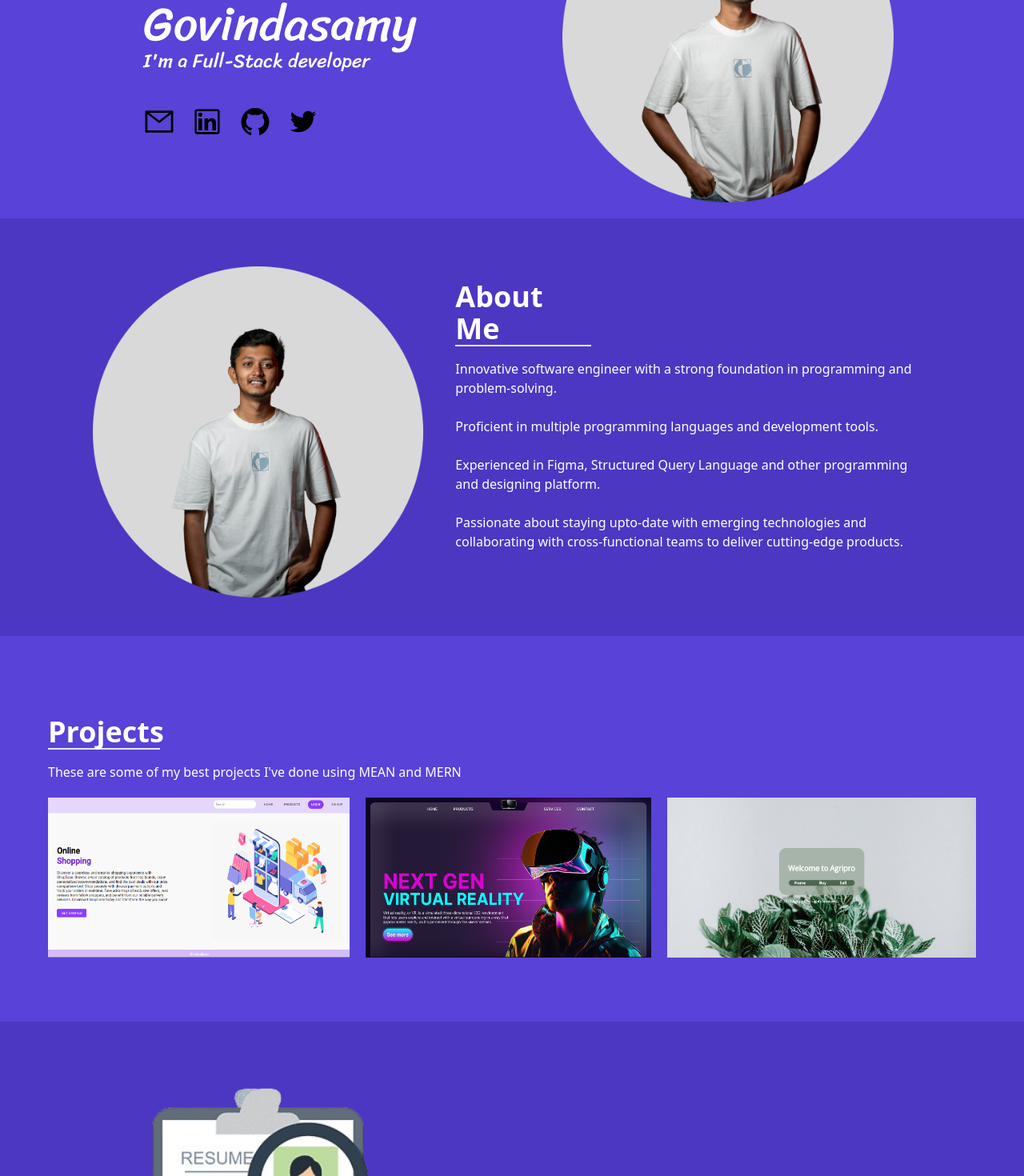
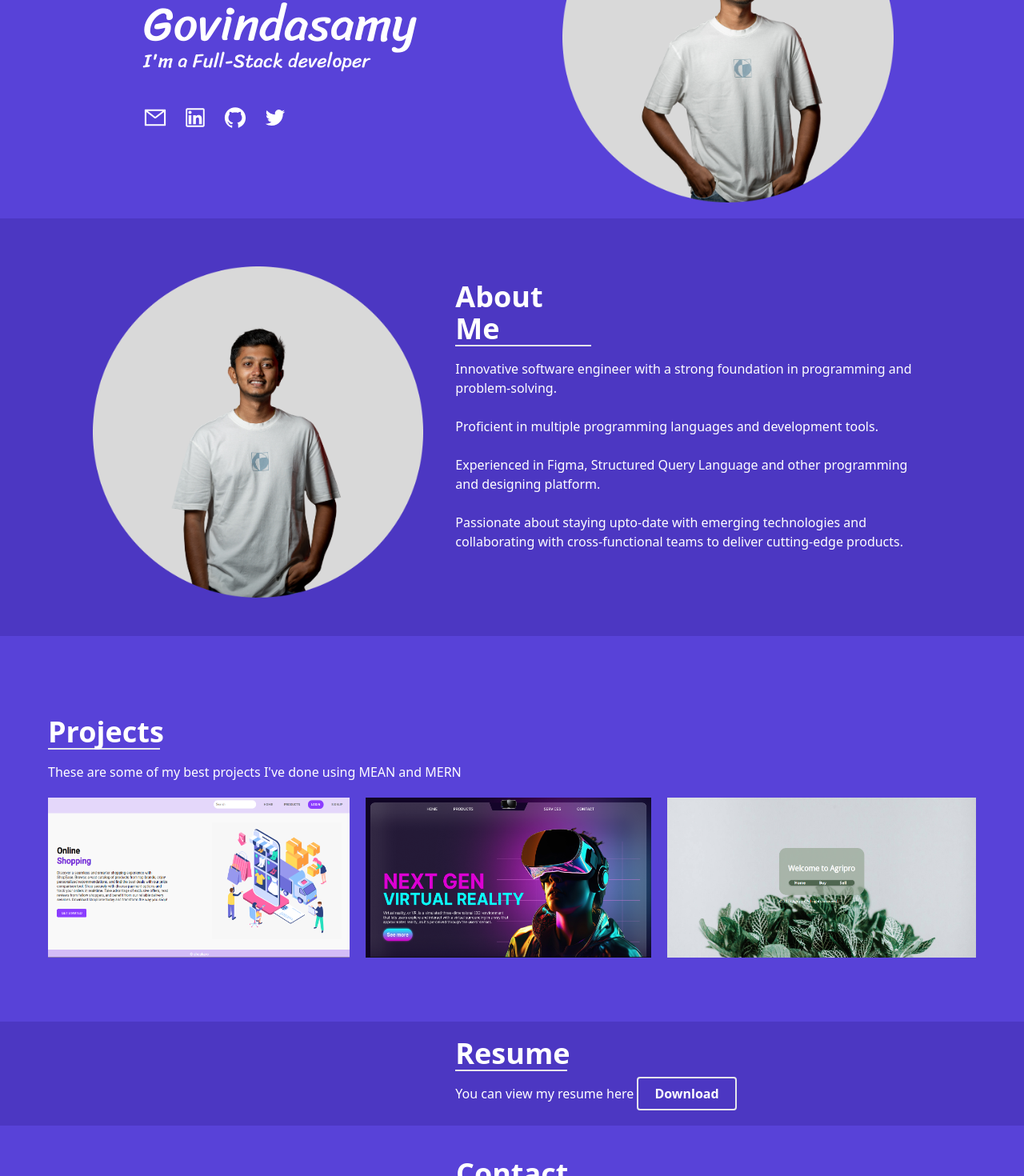
Before and after one commit to thianesh-03/Thianesh-Govindasamy, a React (Create React App) app: page / in a window 1280 px wide. Shown: the part 220-1690 px from the top of the page at 80% size. Built offline with nearby package versions, Linux system fonts and the light colour scheme.

Commit message:
css alterations

```diff
--- a/src/Components/Contact.js
+++ b/src/Components/Contact.js
@@ -1,5 +1,5 @@
 export default function Contact() {
-    return <section id="contact" className="flex flex-col  bg-secondary py-32 px-5">
+    return <section id="contact" className="flex flex-col  bg-secondary py-10 px-5">
         <div className="flex flex-col items-center text-white">
                 <h1 className="text-4xl border-b-2 mb-4 w-[140px] font-bold">Contact</h1>
                 <p>If you want to discuss more in detail, please contact me</p>
--- a/src/Components/Hero.js
+++ b/src/Components/Hero.js
@@ -16,17 +16,17 @@ export default function Hero() {
           <p className="text-2xl">I'm a Full-Stack developer</p>
         </h1>
         <div className="flex md:ml-24 py-10">
-          <a href="thianesh2003@gmail.com" className="pr-5 hover:text-white">
-            <AiOutlineMail size={40} />
+          <a href="thianesh2003@gmail.com" className="pr-5 text-white hover:text-black">
+            <AiOutlineMail size={30} />
           </a>
-          <a href="https://www.linkedin.com/in/thianesh-g-686975200" className="pr-5 hover:text-white">
-            <AiOutlineLinkedin size={40} />
+          <a href="https://www.linkedin.com/in/thianesh-g-686975200" className="pr-5 text-white hover:text-black">
+            <AiOutlineLinkedin size={30} />
           </a>
-          <a href="https://github.com/thianesh-03" className="pr-5 hover:text-white">
-            <AiOutlineGithub size={40} />
+          <a href="https://github.com/thianesh-03" className="pr-5 text-white hover:text-black">
+            <AiOutlineGithub size={30} />
           </a>
-          <a href="https://x.com/ThianeshGovind1" className="hover:text-white">
-            <AiOutlineTwitter size={40} />
+          <a href="https://x.com/ThianeshGovind1" className="text-white hover:text-black">
+            <AiOutlineTwitter size={30} />
           </a>
         </div>
       </div>
--- a/src/Components/Resume.js
+++ b/src/Components/Resume.js
@@ -1,22 +1,18 @@
 import resume from "../Assets/resume.pdf";
-import resumeImg from "../Assets/resumeSample.png";
+// import resumeImg from "../Assets/resumeSample.png";
 
 export default function Resume() {
-  function downloadResume() {
-    document.getElementById("resumeLink").click();
-  }
-
   return (
     <section
       id="resume"
       className="flex flex-col md:flex-row bg-primary md:pb-7 px-5"
     >
-      <div className="mt-10 py-5 md:w-1/3 md:ml-24 justify-end">
-        <img className="w-[500px]" src={resumeImg} alt="resume"></img>
+      <div className="mt-10 py-0 md:w-1/3 md:ml-24 justify-end">
+        {/* <img className="w-[400px]" src={resumeImg} alt="resume"></img> */}
       </div>
-      <div className="md:w-1/2 flex justify-center">
+      <div className="flex justify-center">
         <div className="flex flex-col justify-center ml-10">
-          <h1 className="text-4xl text-white border-b-2 mb-4 w-[140px] font-bold">
+          <h1 className="text-4xl text-white md:pt-5 border-b-2 mb-4 w-[140px] font-bold">
             Resume
           </h1>
           <p className="text-white pb-14 md:pb-0">
```
